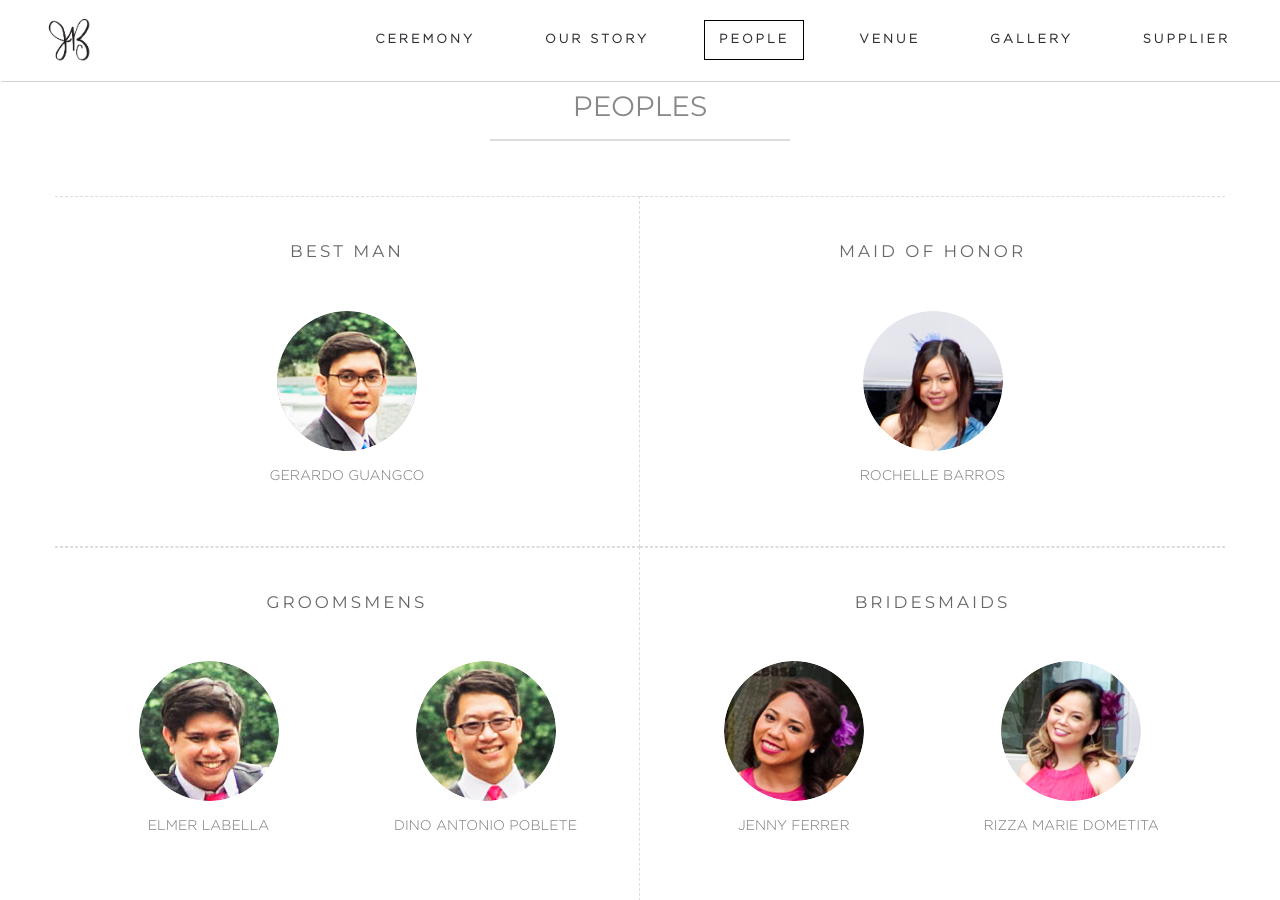
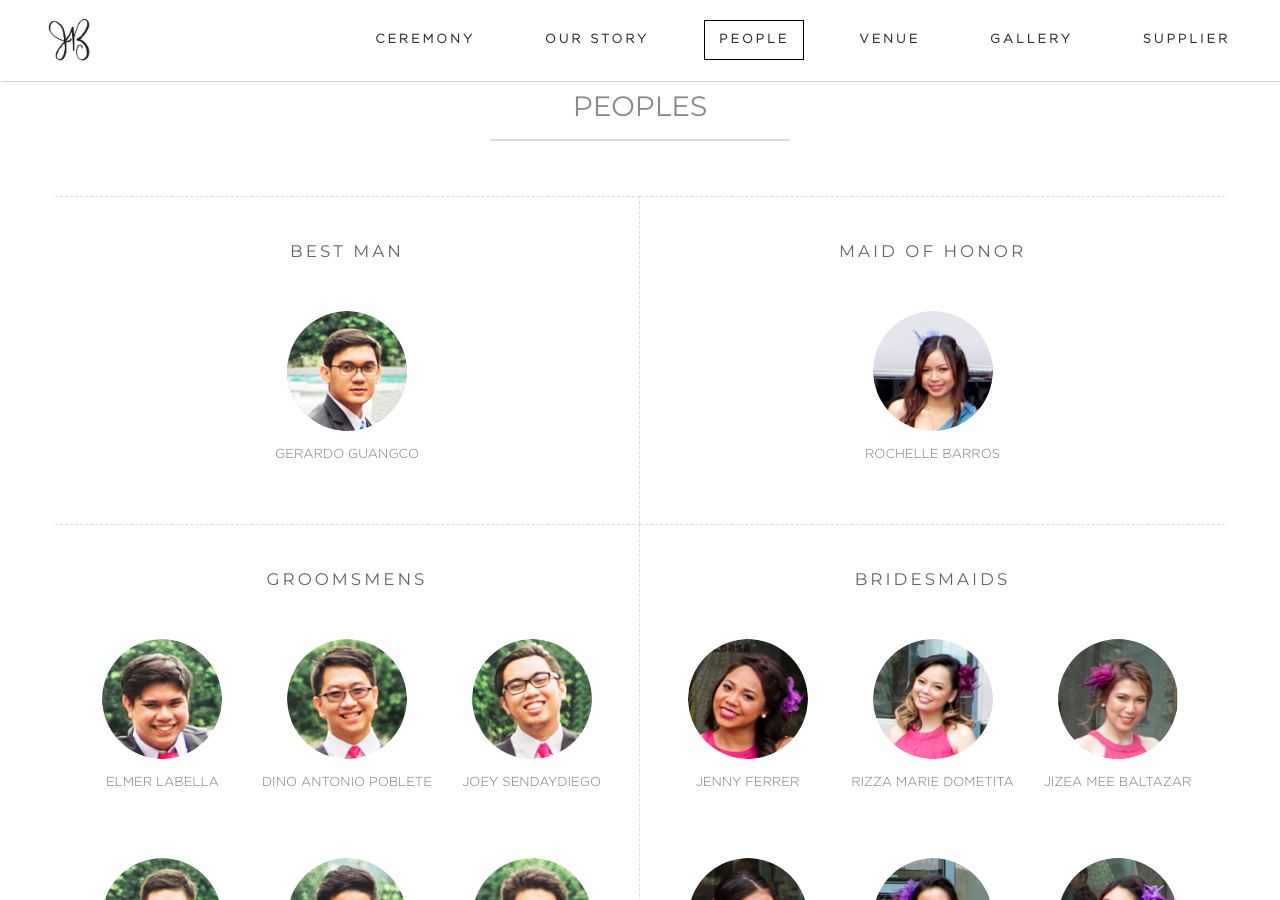
Before and after one commit to josanandbryanwedding/josanandbryanwedding.github.io, a Jekyll site: the page built from index.html, in a window 1280 px wide and 900 px high, scrolled down 4566 px. Built offline with Jekyll 4.4.1, drawn with Linux system fonts in a browser that asks for light colours; nearby versions of some CDN libraries.

Commit message:
Update image sizes

```diff
--- a/_includes/home/people.html
+++ b/_includes/home/people.html
@@ -24,7 +24,7 @@
     <div class="col-lg-6 col-md-6 col-sm-6 col-xs-12 clearfix common-border section-container">
         <h3 class="content-header text-center">Groomsmens</h3>
         {% for groomsmen in site.people.groomsmen %}
-        <div class="testimonial no-gutter col-xs-6 ">
+        <div class="testimonial no-gutter col-lg-4 col-xs-6 ">
             <div class="content-container">
                 <img class="center-block content-image" src="/img/groosmen/{{ groomsmen.image }}"/>
                 <div class="caption">
@@ -37,7 +37,7 @@
     <div class="col-lg-6 col-md-6 col-sm-6 col-xs-12 common-border section-container" style="border-right: none;">
         <h3 class="content-header text-center">Bridesmaids</h3>
         {% for bridesmaid in site.people.bridesmaid %}
-        <div class="testimonial no-gutter col-xs-6">
+        <div class="testimonial no-gutter col-lg-4 col-xs-6">
             <div class="content-container">
                 <img class="center-block content-image" src="/img/bridesmaid/{{ bridesmaid.image }}"/>
                 <span class="content-name">{{ bridesmaid.name }}</span>
--- a/_includes/home/supplier.html
+++ b/_includes/home/supplier.html
@@ -1,7 +1,7 @@
 <div class="container no-gutter">
     <h2 class="section-header">SUPPLIERS</h2>
     {% for supplier in site.supplier %}
-    <div class="col-lg-4 col-md-4 col-sm-6 col-xs-12 content-container">
+    <div class="col-lg-3 col-md-4 col-sm-6 col-xs-12 content-container">
         <div class="image-container">
             <img class="content-image center-block img-responsive" src="{{ supplier.image }}"/>
         </div>
--- a/_sass/home.sass
+++ b/_sass/home.sass
@@ -516,7 +516,6 @@
     height: 100%
     padding-top: 15px
     padding-bottom: 15px
-    border-bottom: 1px dashed #ddd
     border-right: 1px dashed #ddd
     border-top: 1px dashed #ddd
     .content-header
@@ -538,14 +537,14 @@
       .content-container
         margin: 0px 0 25px
         .content-image
-          width: 140px
-          height: 140px
+          width: 120px
+          height: 120px
           border-radius: 50%
         .content-name
           word-wrap: break-word
           display: block
           text-align: center
-          font-size: 14px
+          font-size: 13px
           text-transform: uppercase
           margin: 15px 0 0
           color: #777
@@ -830,16 +829,16 @@
     .image-container
       margin: 15px auto
       .content-image
-        height: 250px
+        height: 200px
     .caption
       height: 100px
       .caption-name
         display: block
         text-align: center
         text-transform: uppercase
-        font-family: "Montserrat", "sans-serif"
+        font-family: "Gotham-Medium", "sans-serif"
         font-weight: bold
-        font-size: 16px
+        font-size: 14px
         margin: 5px 0
         letter-spacing: 2px
       .caption-product
```
